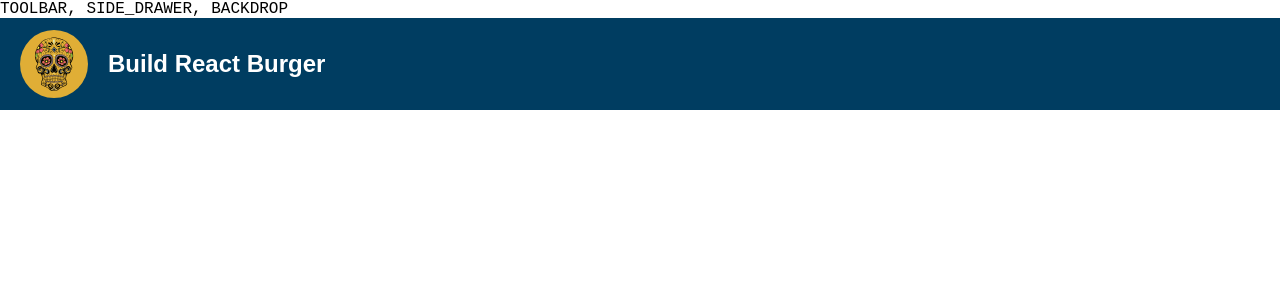
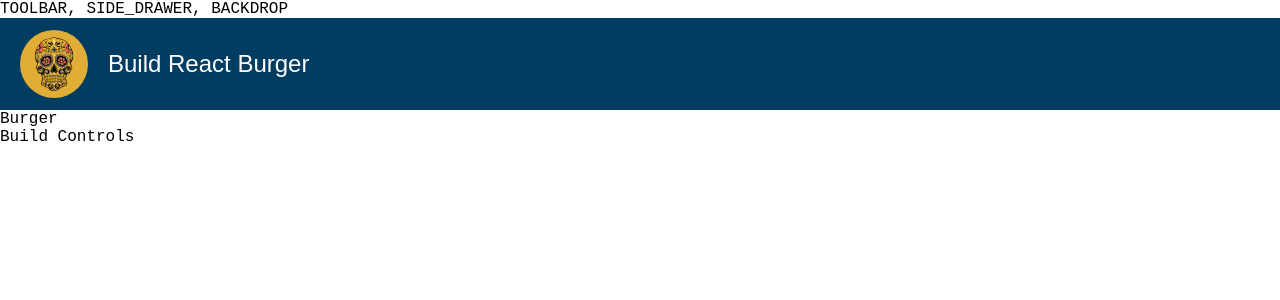
Before and after one commit to sebaural/all_jacks, a React app: page / in a window 1280 px wide. Shown: the top 300 px of the page. Built offline with nearby package versions, Linux system fonts and the light colour scheme.

Commit message:
add Layout js and BurgerBuilder js

```diff
--- a/src/App.css
+++ b/src/App.css
@@ -5,7 +5,10 @@
   background: #003d61;
   color: #ffffff;
 }
-
+.App-header h2 {
+  font-family: "Source Code Pro", sans-serif;
+  font-weight: 300;
+}
 .logo_holder {
   width: 3.5rem;
   height: 3.5rem;
--- a/src/App.js
+++ b/src/App.js
@@ -1,5 +1,7 @@
 import React, { Component } from 'react';
 import Layout from './components/Layout/Layout';
+import BurgerBuilder from './containers/BurgerBuilder/BurgerBuilder';
+
 import logo from './logo.svg';
 import './App.css';
 
@@ -13,7 +15,7 @@
           </div>
           <h2>Build React Burger</h2>
         </div>
-
+        <BurgerBuilder/>
       </Layout>
     );
   }
--- a/src/components/Layout/Layout.js
+++ b/src/components/Layout/Layout.js
@@ -1,13 +1,14 @@
 import React from 'react';
+import Aux from '../../hoc/Aux';
 
-import Aux from '../../hoc/Aux';
+import layoutClasses from './Layout.css';
 
 const layout = ( props ) => (
 
   <Aux>
     <div>TOOLBAR, SIDE_DRAWER, BACKDROP</div>
 
-    <main>
+    <main className={layoutClasses}>
       {props.children}
     </main>
   </Aux>
--- /dev/null
+++ b/src/containers/BurgerBuilder/BurgerBuilder.js
@@ -0,0 +1,20 @@
+import React from 'react';
+import Aux from '../../hoc/Aux';
+
+
+class BurgerBuilder extends React.Component {
+
+  render() {
+
+    return (
+        <Aux>
+          <div>Burger</div>
+          <div>Build Controls</div>
+        </Aux>
+    );
+
+  }
+
+}
+
+export default BurgerBuilder;
--- a/src/index.css
+++ b/src/index.css
@@ -12,6 +12,7 @@
 body {
   margin: 0;
   padding: 0;
+  box-sizing: border-box;
   font-size: 16px;
   font-family: 'Anonymous Pro', monospace;
 }
@@ -27,6 +28,3 @@
   margin: 10px auto;
   border: 1px solid #ccc;
 }
-h2 {
-  font-family: "Source Code Pro", sans-serif;
-}
```
Also changed, not shown: src/components/Layout/Layout.css (added).
